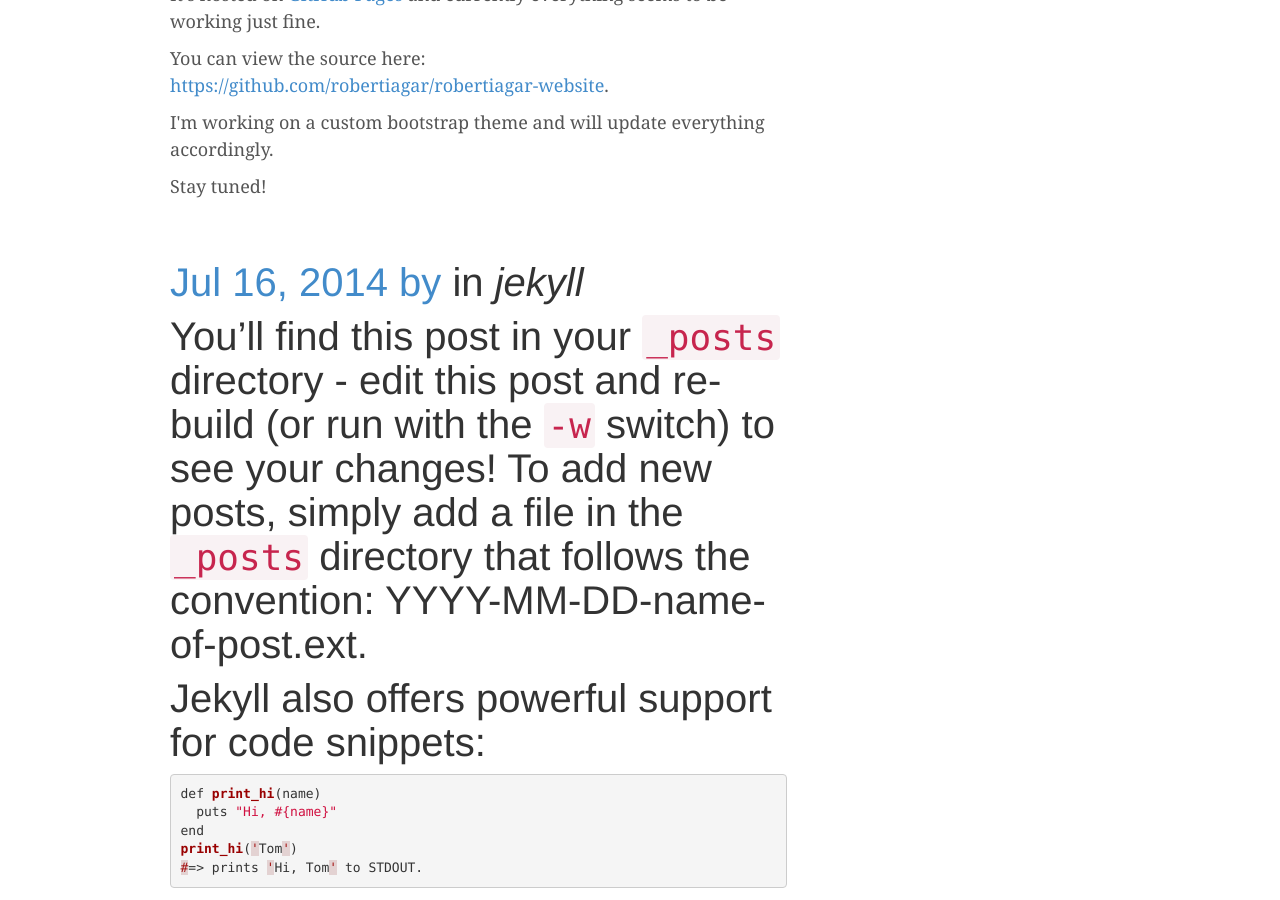
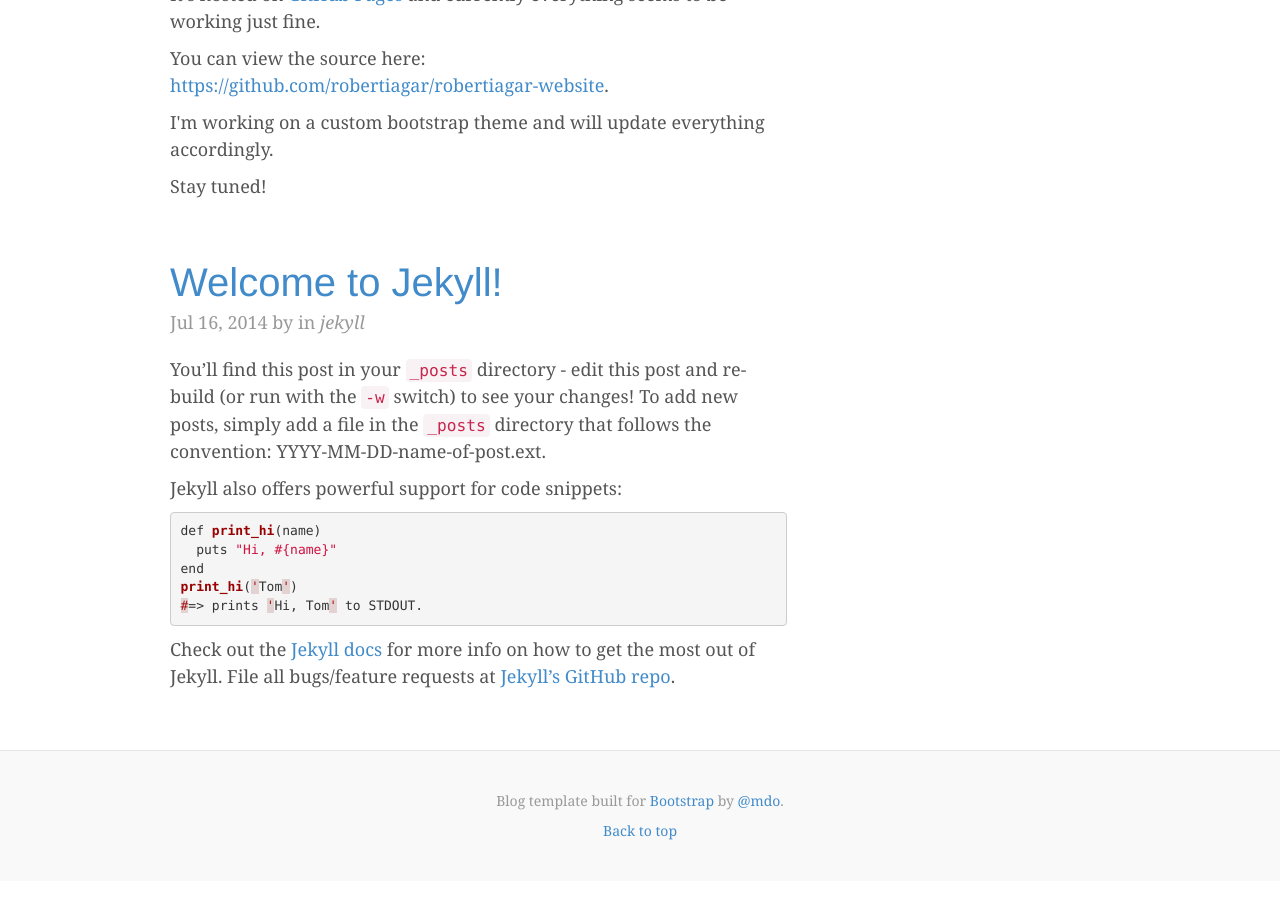
Before and after one commit to robertiagar/robertiagar.com, a Jekyll site: the page built from index.html, in a window 1280 px wide and 900 px high, scrolled down 440 px. Built offline with Jekyll 4.4.1, drawn with Linux system fonts in a browser that asks for light colours; nearby versions of some CDN libraries; a style sheet for code colours, icons or effects is not loaded.

Commit message:
Updated index template.

```diff
--- a/index.html
+++ b/index.html
@@ -23,7 +23,7 @@ layout: default
 	</div>
     {% for post in site.posts %}
     <div class="blog-post">
-      <h2 class="blog-post-title"><a href="{{ post.url }}>{{ post.title }}</a></h2>
+      <h2 class="blog-post-title"><a href="{{ post.url }}">{{ post.title }}</a></h2>
       <p class="blog-post-meta">{{ post.date | date: "%b %-d, %Y"}} by <a href="{{ post.email | prepend: "mailto:"}}">{{ post.author }}</a> in <em>{{ post.category }}</em></p>
       {{ post.content }}
     </div>
```
